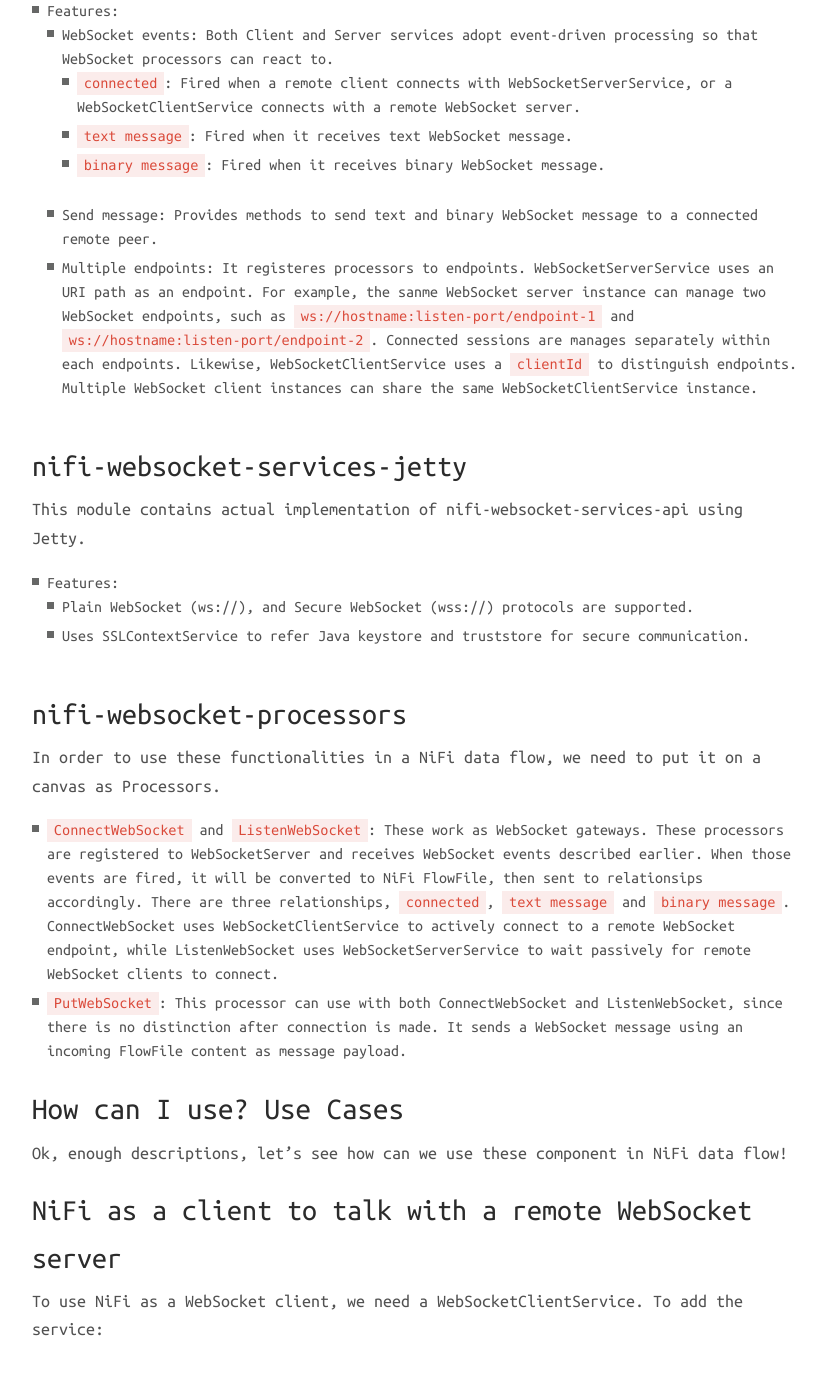
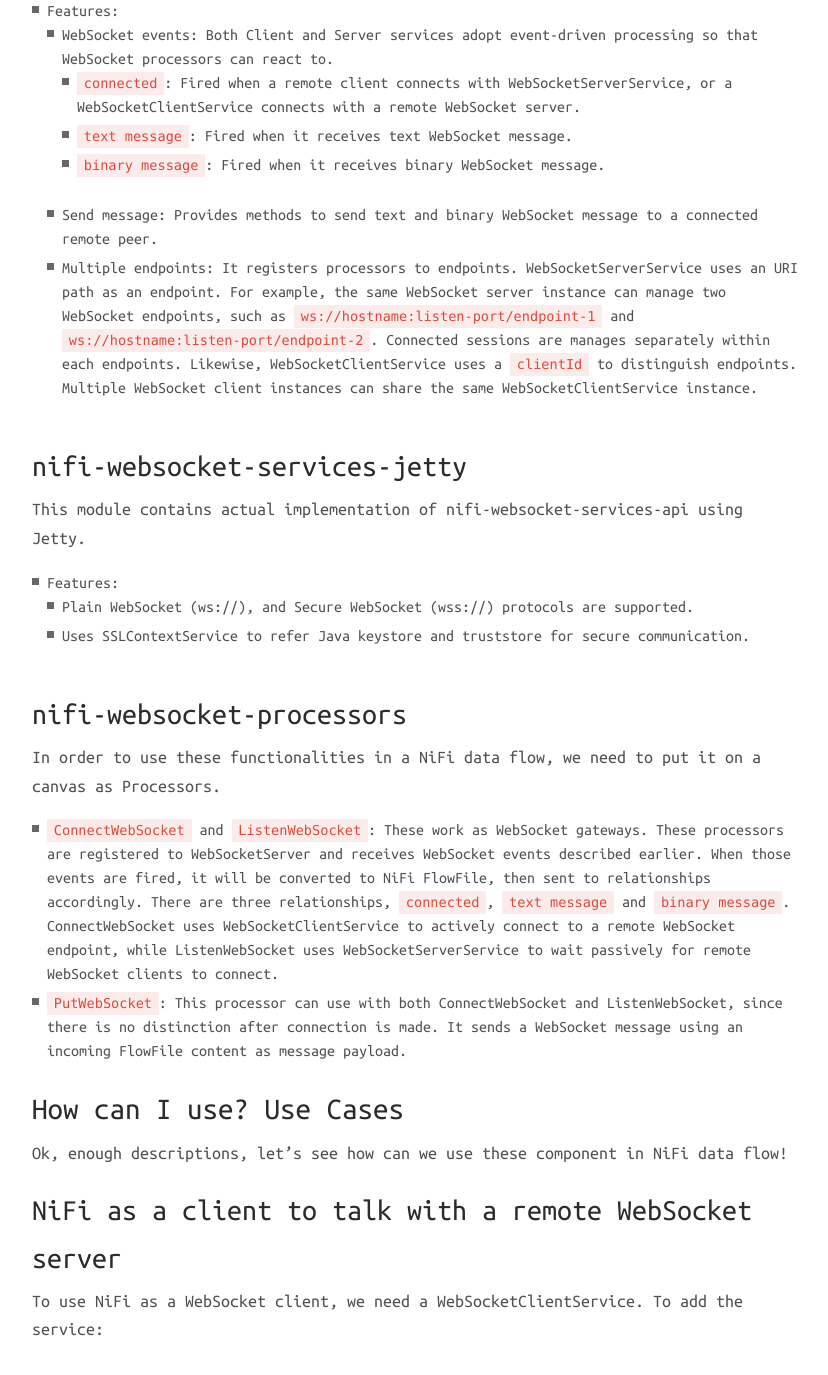
Before and after one commit to ijokarumawak/ijokarumawak.github.io, a Jekyll site: the page built from _posts/2016-11-04-nifi-websocket.md, in a window 1280 px wide and 1400 px high, scrolled down 2290 px. Shown: the top 1375 px of the window, without its empty margins (224-1052 px from the left). Built offline with Jekyll 4.4.1, drawn with Linux system fonts in a browser that asks for light colours; nearby versions of some CDN libraries; some of the changed lines change nothing that is shown; some of the changed text lies outside the part shown.

Commit message:
Fixed typos.

```diff
--- a/_posts/2016-11-04-nifi-websocket.md
+++ b/_posts/2016-11-04-nifi-websocket.md
@@ -35,7 +35,7 @@
 
 ![](/assets/images/nifi-websocket/modules.png)
 
-As shown in above diagram, it is devided into three modules described below, for extensibility and testability.
+As shown in above diagram, it is divided into three modules described below, for extensibility and testability.
 Each of these are individual NAR.
 Both `nifi-websocket-processors-nar` and `nifi-websocket-services-jetty-nar` have NAR dependency to `nifi-websocket-services-api-nar`.
 
@@ -49,7 +49,7 @@
     - `text message`: Fired when it receives text WebSocket message.
     - `binary message`: Fired when it receives binary WebSocket message.
   - Send message: Provides methods to send text and binary WebSocket message to a connected remote peer.
-  - Multiple endpoints: It registeres processors to endpoints. WebSocketServerService uses an URI path as an endpoint. For example, the sanme WebSocket server instance can manage two WebSocket endpoints, such as `ws://hostname:listen-port/endpoint-1` and `ws://hostname:listen-port/endpoint-2`. Connected sessions are manages separately within each endpoints.
+  - Multiple endpoints: It registers processors to endpoints. WebSocketServerService uses an URI path as an endpoint. For example, the same WebSocket server instance can manage two WebSocket endpoints, such as `ws://hostname:listen-port/endpoint-1` and `ws://hostname:listen-port/endpoint-2`. Connected sessions are manages separately within each endpoints.
 Likewise, WebSocketClientService uses a `clientId` to distinguish endpoints. Multiple WebSocket client instances can share the same WebSocketClientService instance.
 
 ### nifi-websocket-services-jetty
@@ -64,7 +64,7 @@
 
 In order to use these functionalities in a NiFi data flow, we need to put it on a canvas as Processors.
 
-- `ConnectWebSocket` and `ListenWebSocket`: These work as WebSocket gateways. These processors are registered to WebSocketServer and receives WebSocket events described earlier. When those events are fired, it will be converted to NiFi FlowFile, then sent to relationsips accordingly. There are three relationships, `connected`, `text message` and `binary message`. ConnectWebSocket uses WebSocketClientService to actively connect to a remote WebSocket endpoint, while ListenWebSocket uses WebSocketServerService to wait passively for remote WebSocket clients to connect.
+- `ConnectWebSocket` and `ListenWebSocket`: These work as WebSocket gateways. These processors are registered to WebSocketServer and receives WebSocket events described earlier. When those events are fired, it will be converted to NiFi FlowFile, then sent to relationships accordingly. There are three relationships, `connected`, `text message` and `binary message`. ConnectWebSocket uses WebSocketClientService to actively connect to a remote WebSocket endpoint, while ListenWebSocket uses WebSocketServerService to wait passively for remote WebSocket clients to connect.
 - `PutWebSocket`: This processor can use with both ConnectWebSocket and ListenWebSocket, since there is no distinction after connection is made. It sends a WebSocket message using an incoming FlowFile content as message payload.
 
 ## How can I use? Use Cases
@@ -92,7 +92,7 @@
 <li>Click the enable icon, and the service is ready!</li>
 </ol>
 
-Nest, let's setup the data flow using processors:
+Next, let's setup the data flow using processors:
 
 ![](/assets/images/nifi-websocket/websocket-client-flow.jpg)
 
@@ -128,7 +128,8 @@
 
 ### Scalability
 
-When NiFi is deployed as a cluster for scalability, we can run these WebSocket component on every node. To distribute loads when you use NiFi as WebSocket server, you will need a Load Balancer such as HAProxy in front of NiFi cluster. Please also refer the previous post, [NiFi Cluster and Load Balancer](http://127.0.0.1:4000/nifi/2016/11/01/nifi-cluster-lb/).
+When NiFi is deployed as a cluster for scalability, we can run these WebSocket component on every node. To distribute loads when you use NiFi as WebSocket server, you will need a Load Balancer such as HAProxy in front of NiFi cluster.
+Please also refer the previous post, [NiFi Cluster and Load Balancer](/nifi/2016/11/01/nifi-cluster-lb/).
 
 ## Summary
 
```
